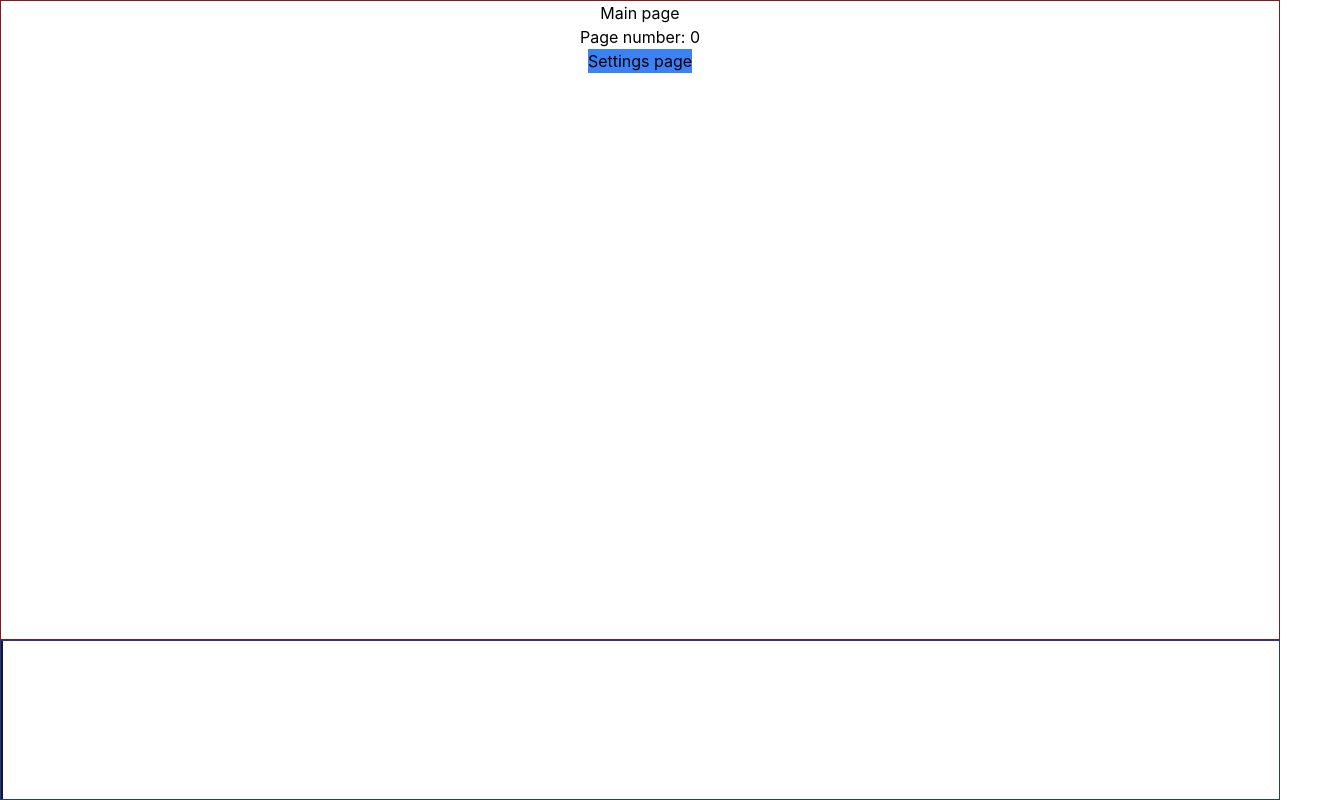
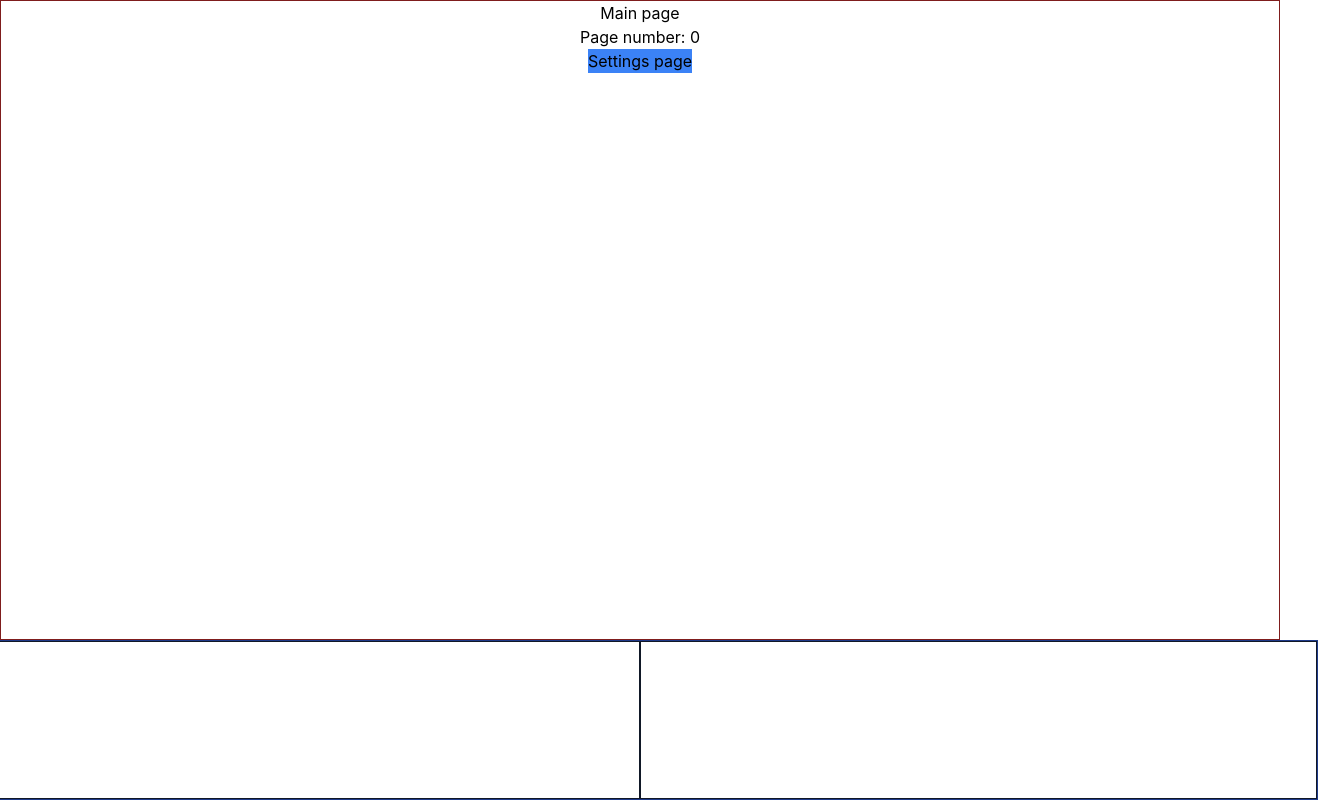
Before and after one commit to dimarafael/cogen, a React (Create React App) app: page / in a window 1280 px wide. Shown: the whole page, 1318 px wide, since content can reach past the window. Built offline with nearby package versions, Linux system fonts and the light colour scheme.

Commit message:
nav buttons bar

```diff
--- a/src/pages/MainPage.tsx
+++ b/src/pages/MainPage.tsx
@@ -15,8 +15,11 @@ export function MainPage(){
                     onClick={() => dispatch(setPage(1))}
                 >Settings page</button>
             </div>
-            <div className='flex  border border-blue-900 h-1/5'>
-                <div className=' border border-gray-900'>
+            <div className='flex my-0 mx-[-3%] border border-blue-900 h-1/5'>
+                <div className='flex-auto py-0 px-[3%] border border-gray-900'>
+
+                </div>
+                <div className='flex-auto py-0 px-[3%] border border-gray-900'>
 
                 </div>
             </div>
```
